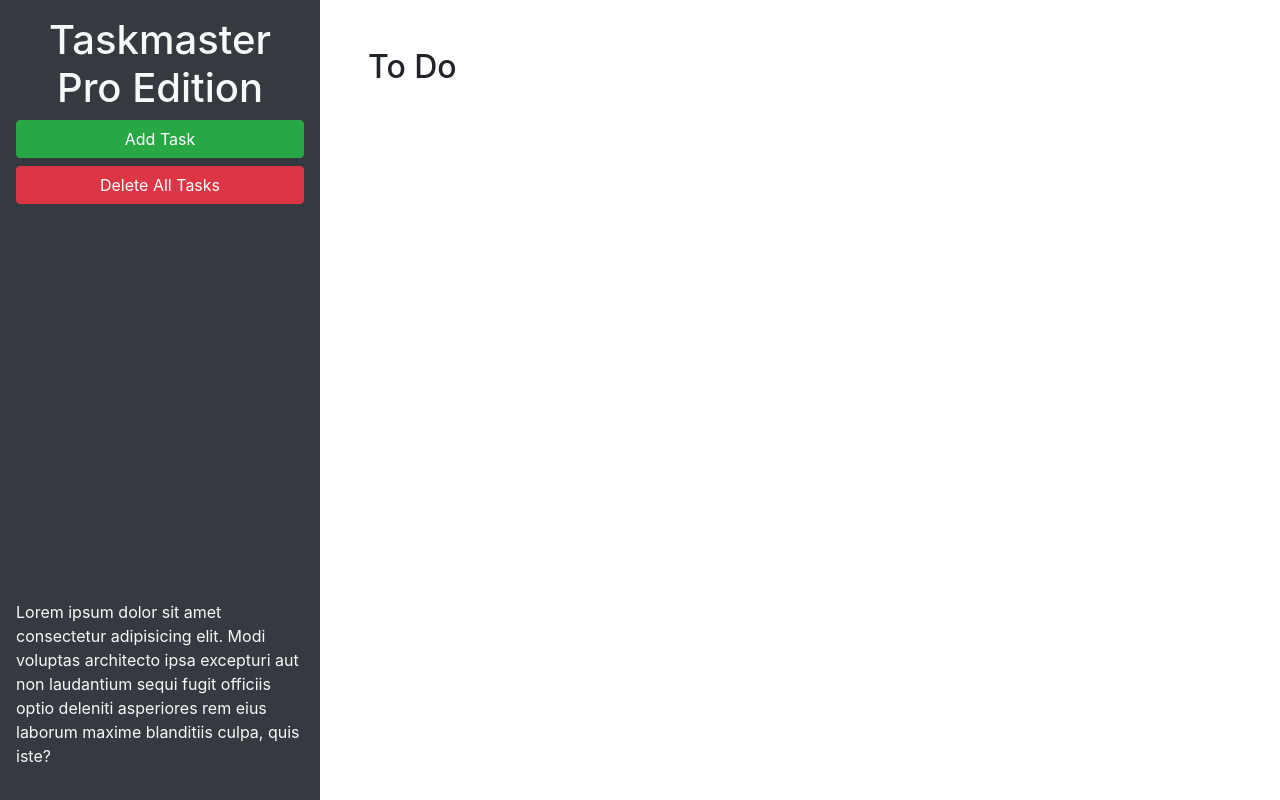
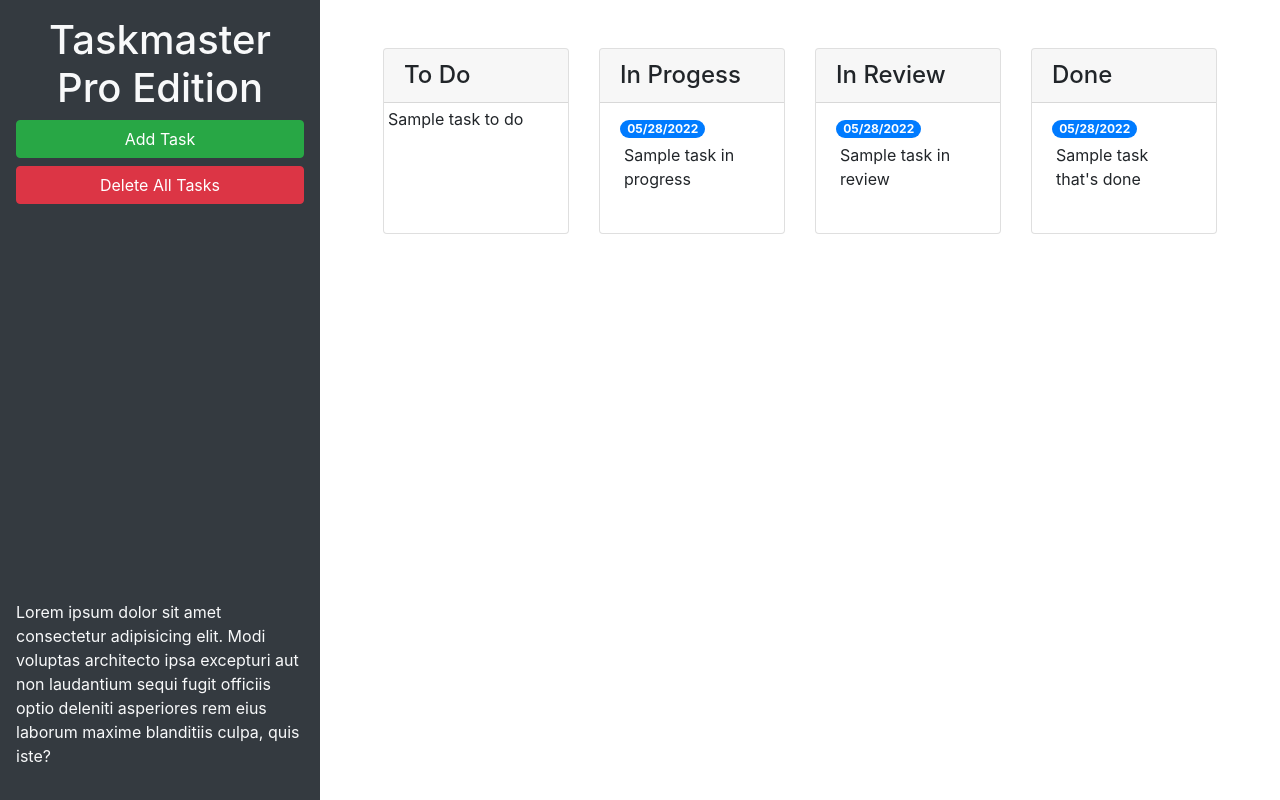
Before and after one commit to zuetesei/taskmaster-pro, a plain HTML site: page index.html in a window 1280 px wide. Drawn offline with nearby package versions, Linux system fonts and the light colour scheme.

Commit message:
add bootstrap components

```diff
--- a/index.html
+++ b/index.html
@@ -23,10 +23,58 @@
         laudantium sequi fugit officiis optio deleniti asperiores rem eius laborum maxime blanditiis culpa, quis iste?
       </p>
     </header>
+
     <main class="col-12 col-lg-9">
-      <div class="m-5">
-        <h2>To Do</h2>
-        <ul id="list-toDo" class="list-group"> </ul>
+      <div class="m-5 row justify-content-around">
+        <!-- todo start -->
+        <div class="col-12 col-md-6 col-xl-3 mb-3">
+          <div class="card">
+            <h4 class="card-header">To Do</h4>
+           <ul id="list-toDo" class="list-group list-group-flush">
+            <p class="m-1"> Sample task to do </p>
+           </ul>
+        </div>
+      </div>
+        <!-- todo end -->
+        <!-- in progress start -->
+        <div class="col-12 col-md-6 col-xl-3 mb-3">
+          <div class="card">
+          <h4 class="card-header"> In Progess </h4>
+          <ul id="list-inProgress" class="list-group list-group-flush">
+            <li class="list-group-item">
+              <span class="badge badge-primary badge-pill"> 05/28/2022 </span>
+              <p class="m-1"> Sample task in progress </p>
+            </li>
+          </ul>
+        </div>
+      </div>
+        <!-- in progress end -->
+        <!-- in review start -->
+        <div class="col-12 col-md-6 col-xl-3 mb-3">
+          <div class="card">
+          <h4 class="card-header"> In Review </h4>
+          <ul id="list-inReview" class="list-group list-group-flush">
+            <li class="list-group-item">
+              <span class="badge badge-primary badge-pill"> 05/28/2022 </span>
+              <p class="m-1"> Sample task in review </p>
+            </li>
+          </ul>
+        </div>
+      </div>
+        <!-- in review end -->
+        <!-- done start -->
+        <div class="col-12 col-md-6 col-xl-3 mb-3">
+          <div class="card">
+          <h4 class="card-header"> Done </h4>
+          <ul id="list-done" class="list-group list-group-flush">
+            <li class="list-group-item">
+              <span class="badge badge-primary badge-pill"> 05/28/2022 </span>
+              <p class="m-1"> Sample task that's done</p>
+            </li>
+          </ul>
+        </div>
+      </div>
+        <!-- done end -->
       </div>
     </main>
   </div>
@@ -46,11 +94,11 @@
           <form>
             <div class="form-group">
               <label for="modalTaskDescription">Task description</label>
-              <textarea id="modalTaskDescription" rows="3"></textarea>
+              <textarea id="modalTaskDescription" rows="3" class="form-control"></textarea>
             </div>
             <div class="form-group">
               <label for="modalDueDate">Due date</label>
-              <input type="text" id="modalDueDate" placeholder="mm/dd/yyyy" autocomplete="off" />
+              <input type="text" class="form-control" id="modalDueDate" placeholder="mm/dd/yyyy" autocomplete="off" />
             </div>
           </form>
         </div>
```
